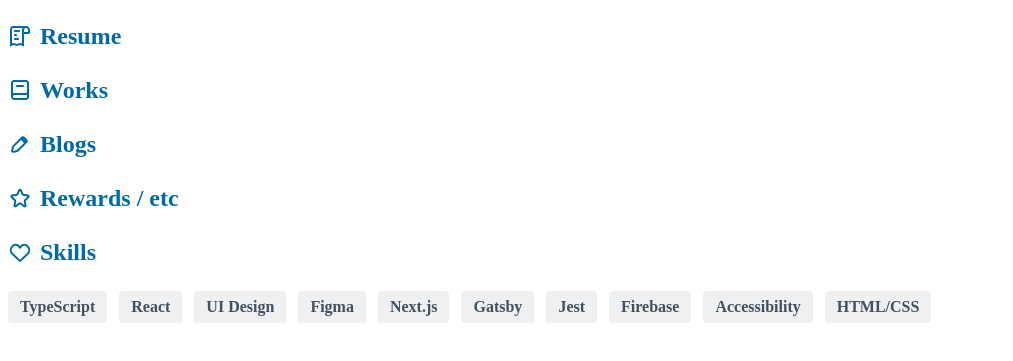
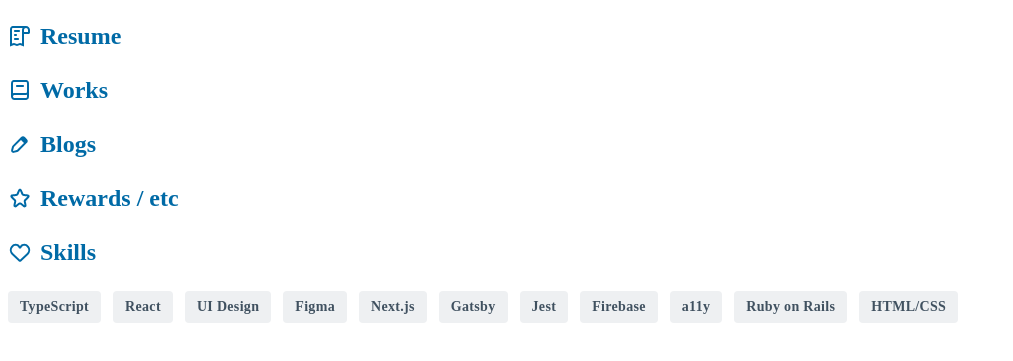
Before and after one commit to kenshir0f/gatsby-portfolio, a Gatsby site: page / in a window 1280 px wide. Shown: the part 303-664 px from the top of the page, without its empty margins (0-1013 px from the left). Built offline with nearby package versions, Linux system fonts and the light colour scheme; Gatsby itself is replaced by a stand-in of ours.

Commit message:
Fix fontSizes

```diff
--- a/src/components/box.tsx
+++ b/src/components/box.tsx
@@ -12,7 +12,7 @@ import {
   border,
   BorderProps,
 } from 'styled-system'
-import theme from '../utils/theme'
+import { theme } from '../utils/theme'
 
 type Props = SpaceProps & ColorProps & LayoutProps & LayoutProps & BorderProps
 
--- a/src/components/tag.tsx
+++ b/src/components/tag.tsx
@@ -1,6 +1,7 @@
 import React from 'react'
 import styled from 'styled-components'
 import { colors } from '../utils/colors'
+import { theme } from '../utils/theme'
 
 interface Props {
   name: string
@@ -11,6 +12,7 @@ export const Tag: React.FC<Props> = ({ name }) => {
 }
 
 const Container = styled.span`
+  font-size: ${theme.fontSizes.sm};
   display: inline-flex;
   max-width: 100%;
   align-items: center;
@@ -21,4 +23,5 @@ const Container = styled.span`
   color: ${colors.black[700]};
   background-color: ${colors.black[100]};
   font-weight: 700;
+  letter-spacing: 0.02rem;
 `
--- a/src/pages/index.mdx
+++ b/src/pages/index.mdx
@@ -18,6 +18,7 @@ import ProfileImage from '../images/profile.jpg'
   <Tag name="Gatsby" />
   <Tag name="Jest" />
   <Tag name="Firebase" />
-  <Tag name="Accessibility" />
+  <Tag name="a11y" />
+  <Tag name="Ruby on Rails" />
   <Tag name="HTML/CSS" />
 </Flex>
--- a/src/utils/theme.ts
+++ b/src/utils/theme.ts
@@ -1,16 +1,17 @@
 import { colors } from './colors'
 
 const breakpoints = ['480px', '960px', '1200px']
-const fontSizes = [
-  '12px',
-  '14px',
-  '16px',
-  '18px',
-  '20px',
-  '24px',
-  '32px',
-  '40px',
-]
+const fontSizes = {
+  h1: '2.5rem',
+  h2: '2rem',
+  h3: '1.5rem',
+  xl: '1.25rem',
+  lg: '1.125rem',
+  md: '1rem',
+  sm: '0.875rem',
+  xs: '0.75rem'
+}
+
 const space = [
   '0',
   '4px',
@@ -24,11 +25,9 @@ const space = [
   '80px',
 ]
 
-const theme = {
+export const theme = {
   colors,
   breakpoints,
   fontSizes,
   space
 }
-
-export default theme
--- a/src/utils/wrap-root-element.tsx
+++ b/src/utils/wrap-root-element.tsx
@@ -1,7 +1,7 @@
 import React from 'react'
 import { MDXProvider } from '@mdx-js/react'
 import { ThemeProvider } from 'styled-components'
-import theme from './theme'
+import { theme } from './theme'
 import { Box, Flex } from '../components/box'
 import { Profile } from '../components/profile'
 import { Heading } from '../components/heading'
```
